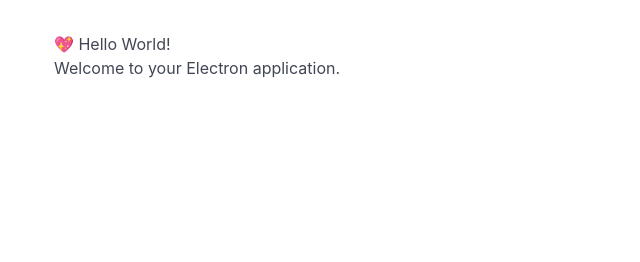
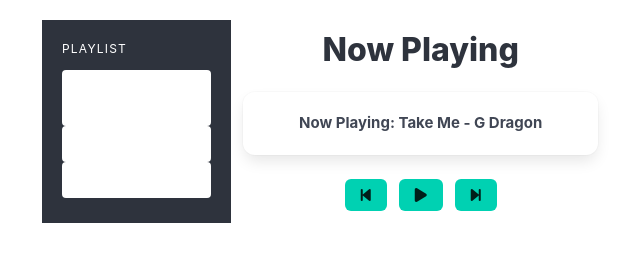
Before and after one commit to SwanYH02/music-player, a website built with Vite: page music-player/index.html in a window 1280 px wide. Shown: the whole page, without its empty margins (314-954 px from the left). Built offline with nearby package versions, Linux system fonts and the light colour scheme.

Commit message:
Implement basic music player UI and functionality with playlist and controls

```diff
--- a/music-player/index.html
+++ b/music-player/index.html
@@ -6,11 +6,37 @@
       rel="stylesheet"
       href="https://cdn.jsdelivr.net/npm/bulma@1.0.2/css/bulma.min.css"
     />
+    <link rel="stylesheet" href="https://cdnjs.cloudflare.com/ajax/libs/font-awesome/6.5.1/css/all.min.css">
     <title>Hello World!</title>
   </head>
   <body>
-    <h1>💖 Hello World!</h1>
-    <p>Welcome to your Electron application.</p>
+    <div class="container is-fullheight">
+       <div class="columns is-fullheight">
+        <div class="column is-4 sidebar has-background-dark">
+          <aside class="menu">
+            <p class="menu-label has-text-white">Playlist</p>
+            <ul class="menu-list" id="playlist">
+            </ul>
+        </div>
+        <div class="column">
+          <section>
+            <h1 class="title has-text-centered">Now Playing</h1>
+            <div class="box has-text-centered" id="now-playing"></div>
+            <div class="buttons is-centered" id="controls">
+              <button class="button is-primary" id="prev">
+                <i class="fas fa-step-backward"></i>
+              </button>
+              <button class="button is-primary" id="play-pause">
+                <i class="fas fa-play"></i>
+              </button>
+              <button class="button is-primary" id="next">
+                <i class="fas fa-step-forward"></i>
+              </button>
+            </div>
+          </section>
+        </div>
+       </div>
+    </div>
     <script type="module" src="/src/renderer.js"></script>
   </body>
 </html>
--- a/music-player/src/index.css
+++ b/music-player/src/index.css
@@ -5,3 +5,17 @@
   max-width: 38rem;
   padding: 2rem;
 }
+
+.sidebar{
+  padding: 20px;
+}
+
+#now-playing{
+  font-size: 15px;
+  font-weight: bold;
+  padding: 20px;
+}
+
+#controls{
+  margin-top: 20px;
+}
--- a/music-player/src/renderer.js
+++ b/music-player/src/renderer.js
@@ -29,3 +29,57 @@
 import './index.css';
 
 console.log('👋 This message is being logged by "renderer.js", included via Vite');
+
+document.addEventListener('DOMContentLoaded', () => {
+    const playlist = document.getElementById('playlist');
+    const nowPlaying = document.getElementById('now-playing');
+    const playPauseButton = document.getElementById('play-pause');
+    const nextButton = document.getElementById('next');
+    const prevButton = document.getElementById('prev');
+
+    // Fetch songs dynamically from the folders
+    const songs = [
+        { title: 'Take Me', artist: 'G Dragon' },
+        { title: 'Song 2', artist: 'Artist 2' },
+        { title: 'Song 3', artist: 'Artist 3' },
+    ];
+
+    let currentSongIndex = 0;
+    let isPlaying = false;
+
+    function updatePlaylist() {
+        playlist.innerHTML = '';
+        songs.forEach((song, index) => {
+            const li = document.createElement('li');
+            li.innerHTML = `<a class="has-text-white">${song.title} - ${song.artist}</a>`;
+            li.addEventListener('click', () => playSong(index));
+            playlist.appendChild(li);
+        });
+    }
+
+    function playSong(index) {
+        currentSongIndex = index;
+        nowPlaying.textContent = `Now Playing: ${songs[index].title} - ${songs[index].artist}`;
+        isPlaying = true;
+        playPauseButton.innerHTML = '<i class="fas fa-play"></i>';
+    }
+
+    playPauseButton.addEventListener('click', () => {
+        isPlaying = !isPlaying;
+        playPauseButton.innerHTML = isPlaying ? '<i class="fas fa-pause"></i>' : '<i class="fas fa-play"></i>';
+    });
+
+    nextButton.addEventListener('click', () => {
+        // Making sure it goes back to the beginning if the current song is the last one
+        currentSongIndex = (currentSongIndex + 1) % songs.length;
+        playSong(currentSongIndex);
+    });
+
+    prevButton.addEventListener('click', () => {
+        currentSongIndex = (currentSongIndex - 1 + songs.length) % songs.length;
+        playSong(currentSongIndex);
+    });
+
+    updatePlaylist();
+    playSong(0);
+});
```
